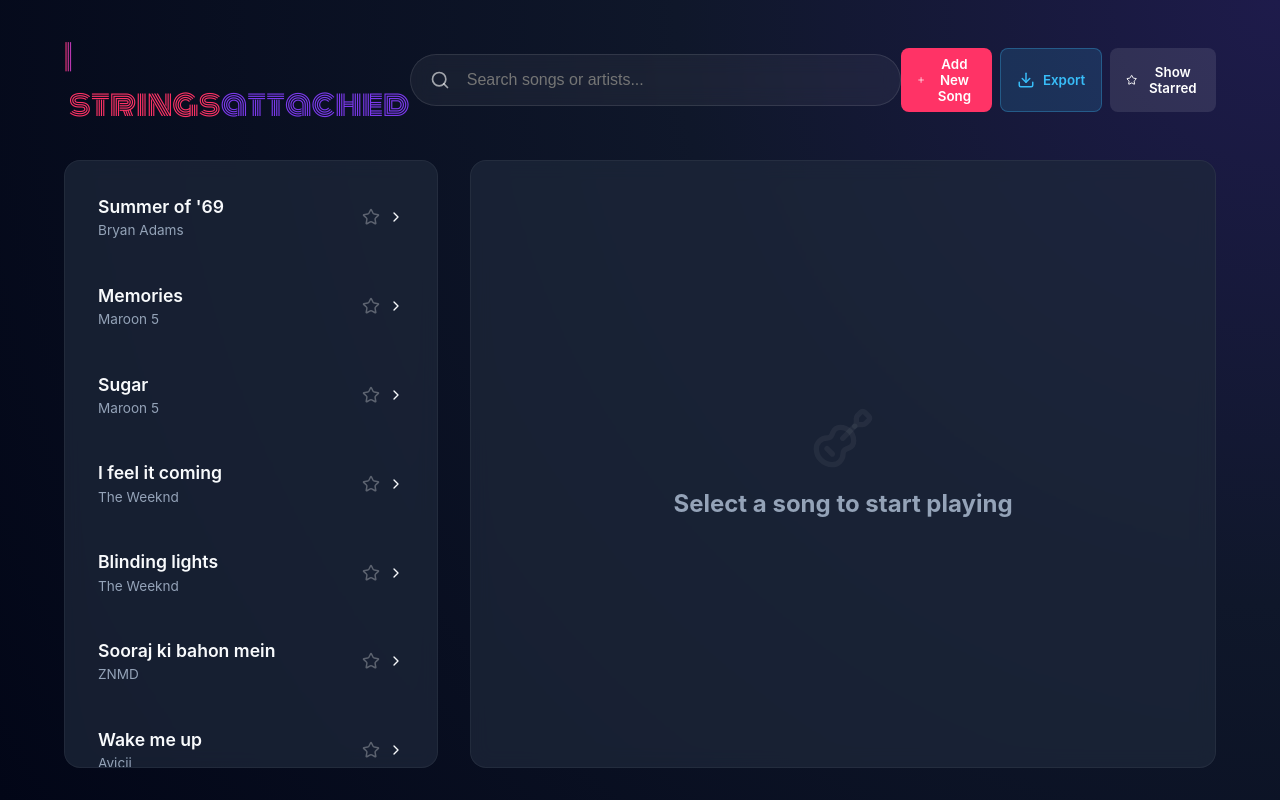
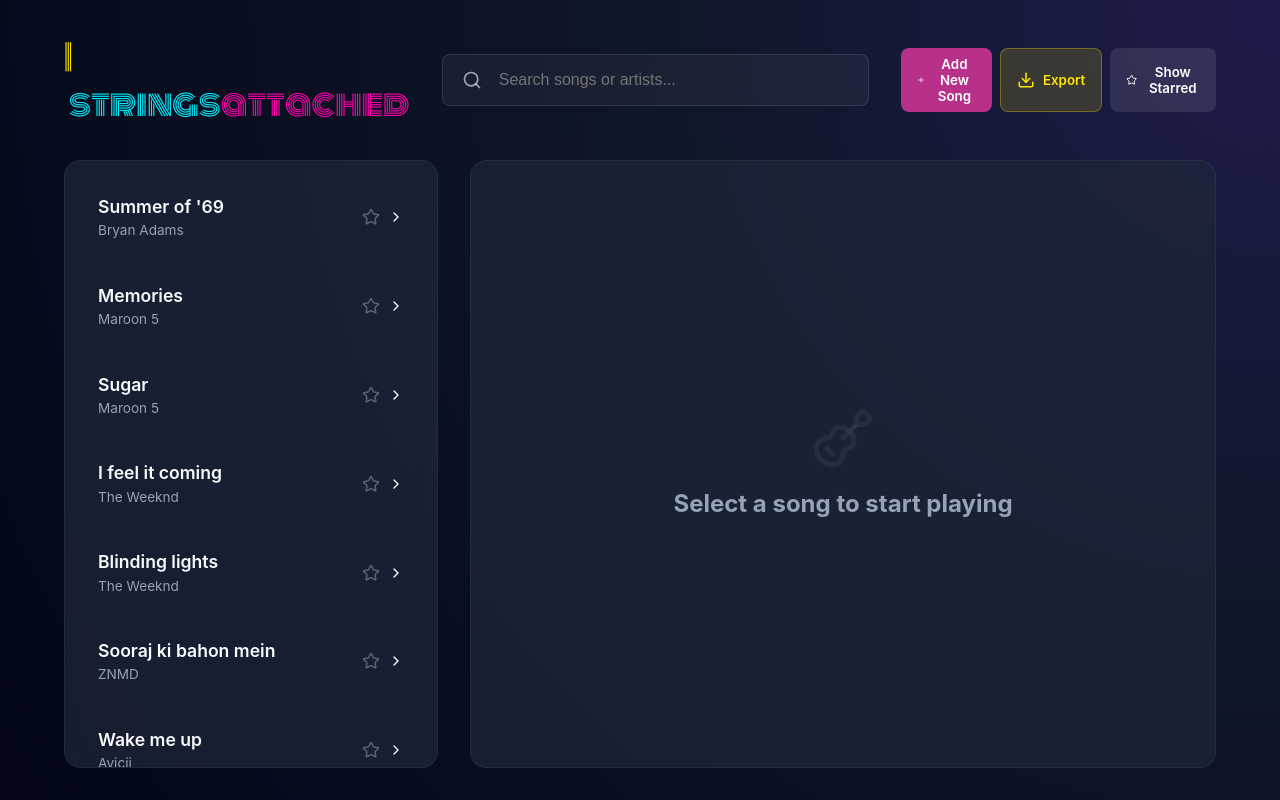
Before and after one commit to pramodkarandikar/strings-attached, a React (Vite) app: page / in a window 1280 px wide. Built offline with nearby package versions, Linux system fonts and the light colour scheme; a web font is replaced by a local one.

Commit message:
Style updates

```diff
--- a/src/App.jsx
+++ b/src/App.jsx
@@ -71,12 +71,14 @@ function App() {
   return (
     <div className="app-container">
       <header>
+        <div className="header-left">
           <div className="logo">
             <span>
               <span className="logo-lines">| &nbsp;</span>
               <span style={{ color: 'var(--primary)' }}>strings</span>
               <span style={{ color: 'var(--secondary)' }}>attached</span>
             </span>
+          </div>
         </div>
         <div className="search-container">
           <Search className="search-icon" size={20} />
@@ -88,7 +90,7 @@ function App() {
             onChange={(e) => setSearchQuery(e.target.value)}
           />
         </div>
-        <div style={{ display: 'flex', gap: '0.5rem' }}>
+        <div className="header-actions">
           <button
             className="btn btn-primary"
             onClick={() => setIsAddModalOpen(true)}
@@ -104,9 +106,9 @@ function App() {
             disabled={allSongs.length === 0}
             style={{
               opacity: allSongs.length === 0 ? 0.5 : 1,
-              backgroundColor: 'rgba(56, 189, 248, 0.15)',
-              color: 'var(--chord-color)',
-              border: '1px solid rgba(56, 189, 248, 0.3)'
+              backgroundColor: 'rgba(255, 230, 0, 0.15)',
+              color: 'var(--tertiary)',
+              border: '1px solid rgba(255, 230, 0, 0.3)'
             }}
           >
             <Download size={18} />
--- a/src/components/AddSongModal.jsx
+++ b/src/components/AddSongModal.jsx
@@ -43,7 +43,7 @@ export default function AddSongModal({ isOpen, onClose, onSave }) {
         <div style={styles.header}>
           <div>
             <h2 style={{ marginBottom: '0.2rem', color: 'var(--text-main)' }}>Add New Song</h2>
-            <p style={{ color: 'var(--text-muted)', fontSize: '0.9rem', margin: 0 }}>Create a custom song with chords and notes.</p>
+            <p style={{ color: 'var(--text-muted)', fontSize: '0.9rem', margin: 0 }}>Add new songs on the go!</p>
           </div>
           <button onClick={onClose} style={styles.closeButton}>
             <X size={24} />
--- a/src/index.css
+++ b/src/index.css
@@ -4,13 +4,14 @@
 @import url('https://fonts.googleapis.com/css2?family=Elms+Sans&display=swap');
 
 :root {
-  --primary: #FF3366;
-  /* Vibrant Pink/Red */
-  --primary-hover: #E62E5C;
-  --secondary: #7C3AED;
-  /* Deep Purple */
-  --accent: #F59E0B;
-  /* Amber/Orange */
+  --primary: #00F0FF;
+  /* Electric Cyan */
+  --primary-hover: #00D0DD;
+  --secondary: #FF00AA;
+  /* Hot Magenta */
+  --tertiary: #FFE600;
+  /* Neon Yellow */
+  --accent: var(--tertiary);
 
   --bg-dark: #0F172A;
   --bg-card: rgba(30, 41, 59, 0.7);
@@ -19,8 +20,8 @@
   --text-main: #F8FAFC;
   --text-muted: #94A3B8;
 
-  --chord-color: #38BDF8;
-  /* Bright Blue for chords */
+  --chord-color: var(--primary-hover);
+  /* Bright Yellow for chords */
 
   --font-sans: 'Elms Sans', 'Inter', -apple-system, BlinkMacSystemFont, 'Segoe UI', Roboto, Helvetica, Arial, sans-serif;
   --font-mono: 'Elms Sans', 'Courier New', Courier, monospace;
@@ -57,8 +58,22 @@ body {
 header {
   display: flex;
   align-items: center;
-  justify-content: space-between;
+  justify-content: flex-start;
+  gap: 2rem;
   margin-bottom: 2rem;
+}
+
+.header-left {
+  flex: 1;
+  max-width: 500px;
+  display: flex;
+  align-items: center;
+}
+
+.header-actions {
+  display: flex;
+  gap: 0.5rem;
+  margin-left: auto;
 }
 
 .logo {
@@ -72,9 +87,7 @@ header {
 }
 
 .logo-lines {
-  background: linear-gradient(to right, var(--primary), var(--secondary));
-  -webkit-background-clip: text;
-  color: transparent;
+  color: var(--tertiary);
   margin-right: 0.1rem;
 }
 
@@ -88,7 +101,7 @@ header {
 .search-input {
   width: 100%;
   padding: 1rem 1rem 1rem 3.5rem;
-  border-radius: 100px;
+  border-radius: 0.5rem;
   border: 1px solid rgba(255, 255, 255, 0.1);
   background: rgba(255, 255, 255, 0.05);
   color: white;
@@ -101,7 +114,7 @@ header {
 .search-input:focus {
   border-color: var(--primary);
   background: rgba(255, 255, 255, 0.1);
-  box-shadow: 0 0 20px rgba(255, 51, 102, 0.2);
+  box-shadow: 0 0 20px rgba(0, 240, 255, 0.2);
 }
 
 .search-icon {
@@ -174,8 +187,8 @@ header {
 }
 
 .song-card.active {
-  background: linear-gradient(135deg, rgba(255, 51, 102, 0.1), rgba(124, 58, 237, 0.1));
-  border-color: rgba(255, 51, 102, 0.3);
+  background: linear-gradient(135deg, rgba(0, 240, 255, 0.1), rgba(255, 230, 0, 0.1));
+  border-color: var(--tertiary);
 }
 
 .song-title {
@@ -216,7 +229,7 @@ header {
 
 .detail-artist {
   font-size: 1.2rem;
-  color: var(--primary);
+  color: var(--secondary);
 }
 
 .detail-content {
@@ -296,11 +309,11 @@ header {
 }
 
 .btn-primary {
-  background: var(--primary);
+  background: #b7308a;
 }
 
 .btn-primary:hover {
-  background: var(--primary-hover);
+  background: var(--secondary);
   transform: translateY(-2px);
 }
 
```
Lines whose indentation alone changed are shown as unchanged.
